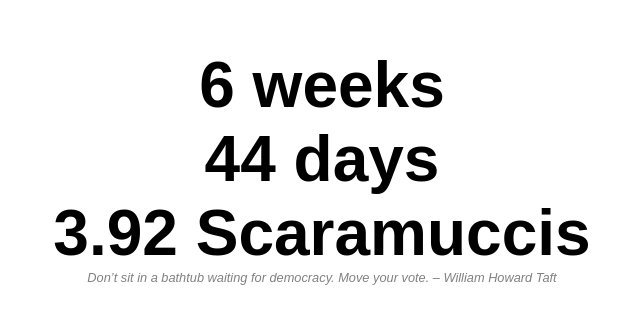
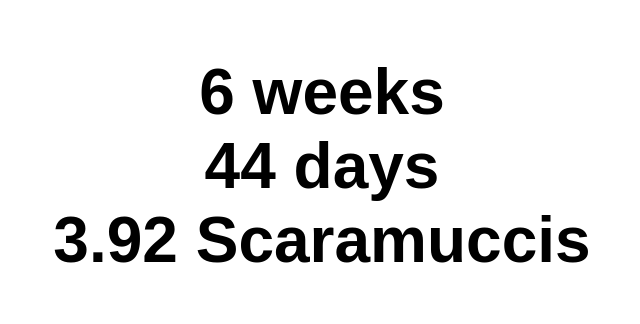
Before and after one commit to molanojustin/electionWeekCountdown2024, a plain HTML site: page index.html in a window 1280 px wide. Shown: the part 234-558 px from the top of the page, without its empty margins (318-958 px from the left). Drawn offline with nearby package versions, Linux system fonts and the light colour scheme.

Commit message:
Removed quotes for now and added post election handling

```diff
--- a/index.html
+++ b/index.html
@@ -3,19 +3,16 @@
 <head>
     <meta charset="UTF-8">
     <meta name="viewport" content="width=device-width, initial-scale=1.0">
-    <title>Time until Election</title>
-    <meta http-equiv="Cache-Control" content="no-cache, no-store, must-revalidate">
-    <meta http-equiv="Pragma" content="no-cache">
-    <meta http-equiv="Expires" content="0">
+    <title>Election Countdown</title>
     <style>
         body {
             display: flex;
-            flex-direction: column;
             justify-content: center;
             align-items: center;
             height: 100vh;
             margin: 0;
-            font-family: Arial, sans-serif;
+            text-align: center; /* Center-align text */
+            font-family: Arial, Helvetica, sans-serif;
         }
         .countdown, .days, .moochies {
             font-size: 4em;
@@ -47,13 +44,14 @@
         }
     </style>
     <script src="https://cdnjs.cloudflare.com/ajax/libs/PapaParse/5.3.0/papaparse.min.js"></script>
-
 </head>
 <body>
-    <div id="countdown" class="countdown">Countdown</div>
-    <div id="days" class="days">Days</div>
-    <div id="moochies" class="moochies">Moochies</div>
-    <div id="quote" class="quote"></div>
+    <div id="content">
+        <div id="countdown" class="countdown">Countdown</div>
+        <div id="days" class="days">Days</div>
+        <div id="moochies" class="moochies">Moochies</div>
+        <!-- <div id="quote" class="quote"></div> -->
+    </div>
     <script src="script.js"></script>
 </body>
 </html>
--- a/script.js
+++ b/script.js
@@ -51,10 +51,20 @@ async function fetchQuotes() {
 }
 
 document.addEventListener('DOMContentLoaded', async (event) => {
-    const date = new Date().toISOString().slice(5, 10); // Get current date in MM-DD format
+    const currentDate = new Date();
+    const electionDate = new Date('2024-11-05');
+
+    if (currentDate >= electionDate) {
+        // Embed the video
+        const contentElement = document.getElementById('content');
+        contentElement.innerHTML = `
+            <iframe width="560" height="315" src="https://www.youtube.com/embed/jt6riM2aDLk?si=_WfQIVdj97cJDAA-&amp;start=18" title="YouTube video player" frameborder="0" allow="accelerometer; autoplay; clipboard-write; encrypted-media; gyroscope; picture-in-picture; web-share" referrerpolicy="strict-origin-when-cross-origin" allowfullscreen></iframe>
+        `;
+    } else {
+        const date = currentDate.toISOString().slice(5, 10); // Get current date in MM-DD format
         const weeksUntilElection = calculateWeeksUntilElection(date);
         const daysUntilElection = calculateDaysUntilElection(date);
-    const currentDateTime = new Date().toISOString();
+        const currentDateTime = currentDate.toISOString();
         const moochiesUntilElection = calculateMoochies(currentDateTime);
         const countdownElement = document.getElementById('countdown');
         const daysElement = document.getElementById('days');
@@ -66,4 +76,5 @@ document.addEventListener('DOMContentLoaded', async (event) => {
         const quote = await fetchQuotes();
         const quoteElement = document.getElementById('quote');
         quoteElement.textContent = quote;
+    }
 });
```
Lines whose indentation alone changed are shown as unchanged.
